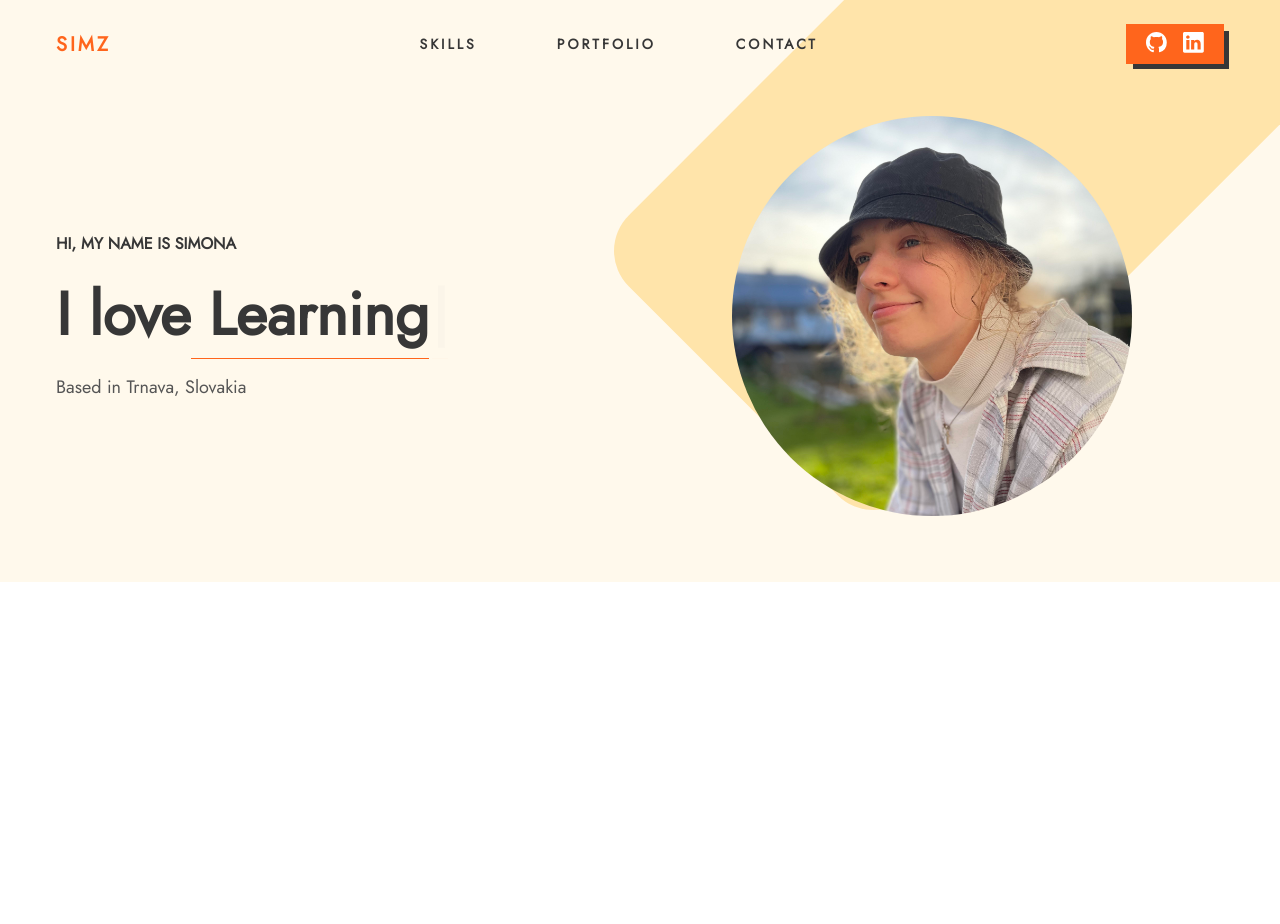
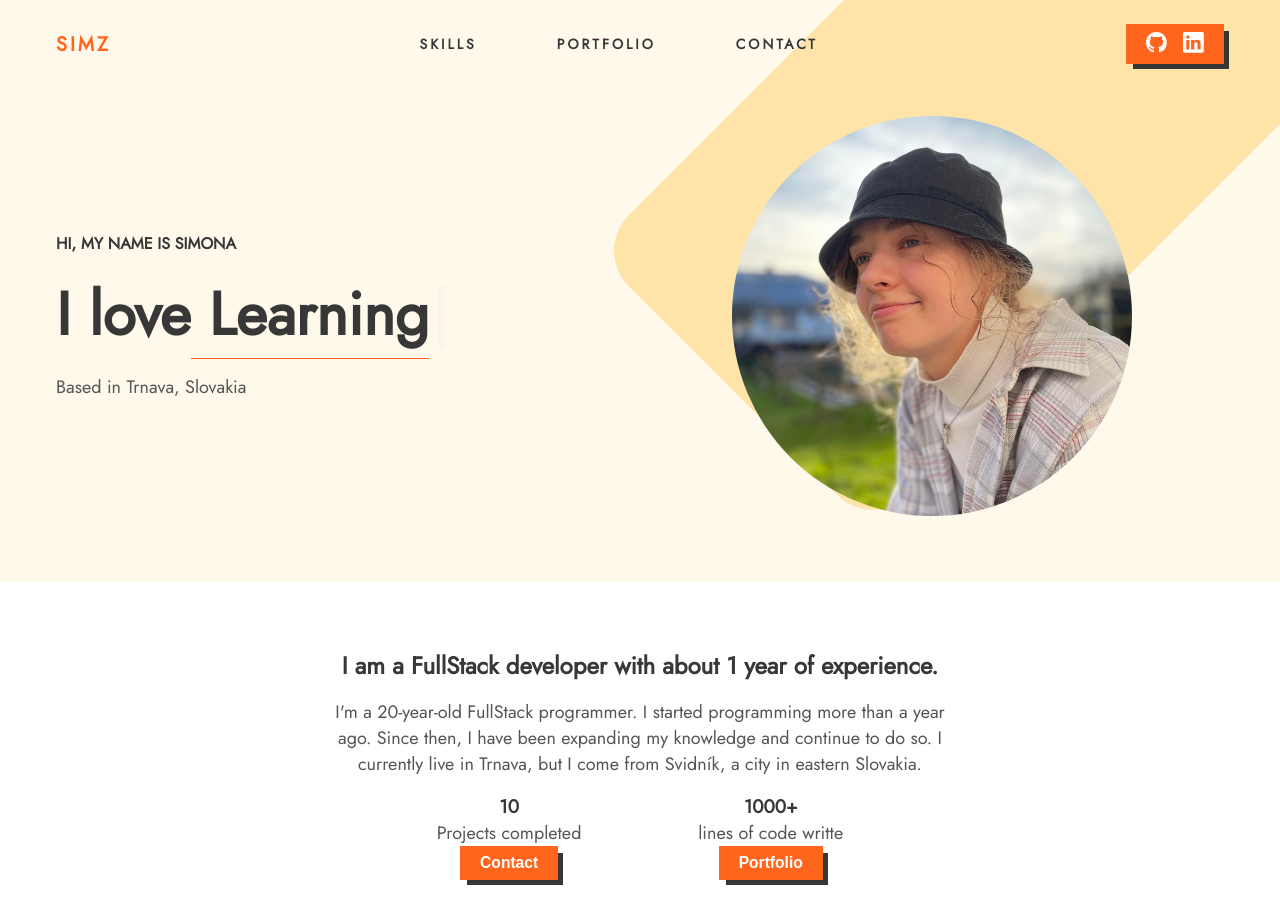
Before and after one commit to simz14/NEXTJS-portfolio, a Next.js app: page / in a window 1280 px wide. Shown: the top 924 px of the page. Before the commit the page ends 800 px from the top, so only its background shows below. Built offline with nearby package versions, Linux system fonts and the light colour scheme.

Commit message:
about me

```diff
--- /dev/null
+++ b/app/components/home/DescriptionSection.jsx
@@ -0,0 +1,104 @@
+"use client";
+import Container from "../Container";
+import styled from "styled-components";
+import ButtonExtra from "../ButtonExtra";
+
+const DescriptionWrapper = styled.div`
+  display: flex;
+  justify-content: center;
+  align-items: center;
+  background-color: white;
+
+  .contentWrapper {
+    display: flex;
+    padding: 50px 0;
+    position: relative;
+    z-index: 999;
+    max-width: 640px;
+
+    .description {
+      display: flex;
+      flex-direction: column;
+      text-align: center;
+      gap: 1rem;
+    }
+    .calculations {
+      display: flex;
+      justify-content: space-evenly;
+      .calculation {
+        display: flex;
+        flex-direction: column;
+        align-items: center;
+      }
+    }
+    .imageWrapper {
+      display: flex;
+      justify-content: center;
+      img {
+        position: relative;
+        object-fit: cover;
+        height: 30rem;
+        width: 25rem;
+        z-index: 9999;
+        border-radius: 4rem;
+      }
+    }
+  }
+  @media (max-width: 1000px) {
+    .contentWrapper {
+      gap: 3rem;
+      .introtext {
+        align-items: center;
+        text-align: center;
+      }
+    }
+  }
+  @media (max-width: 500px) {
+    .contentWrapper {
+      .imageWrapper {
+        img {
+          height: 20rem;
+          width: 15rem;
+        }
+      }
+    }
+  }
+`;
+
+const DescriptionSection = () => {
+  return (
+    <DescriptionWrapper>
+      <Container>
+        <div className="contentWrapper">
+          <div className="description">
+            <h2>I am a FullStack developer with about 1 year of experience.</h2>
+            <p>
+              I'm a 20-year-old FullStack programmer. I started programming more
+              than a year ago. Since then, I have been expanding my knowledge
+              and continue to do so. I currently live in Trnava, but I come from
+              Svidník, a city in eastern Slovakia.
+            </p>
+            <div className="calculations">
+              <div className="calculation">
+                <h3>10</h3>
+                <p>Projects completed</p>
+                <ButtonExtra>
+                  <h3>Contact</h3>
+                </ButtonExtra>
+              </div>
+              <div className="calculation">
+                <h3>1000+</h3>
+                <p>lines of code writte</p>
+                <ButtonExtra>
+                  <h3>Portfolio</h3>
+                </ButtonExtra>
+              </div>
+            </div>
+          </div>
+        </div>
+      </Container>
+    </DescriptionWrapper>
+  );
+};
+
+export default DescriptionSection;
--- a/app/page.jsx
+++ b/app/page.jsx
@@ -1,11 +1,13 @@
 import React from "react";
 
 import IntroSection from "./components/home/IntroSection";
+import DescriptionSection from "./components/home/DescriptionSection";
 
 const Home = () => {
   return (
     <div>
       <IntroSection />
+      <DescriptionSection />
     </div>
   );
 };
```
